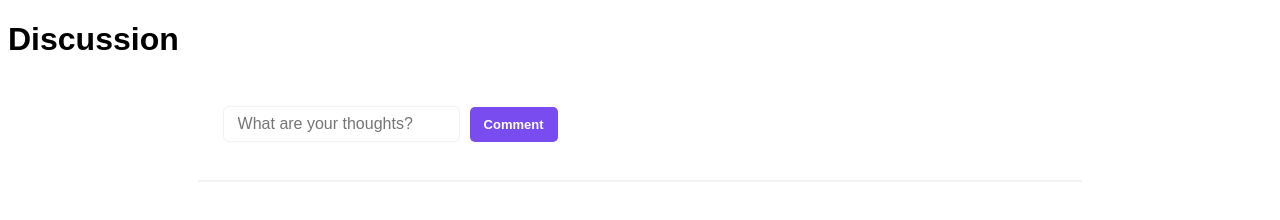
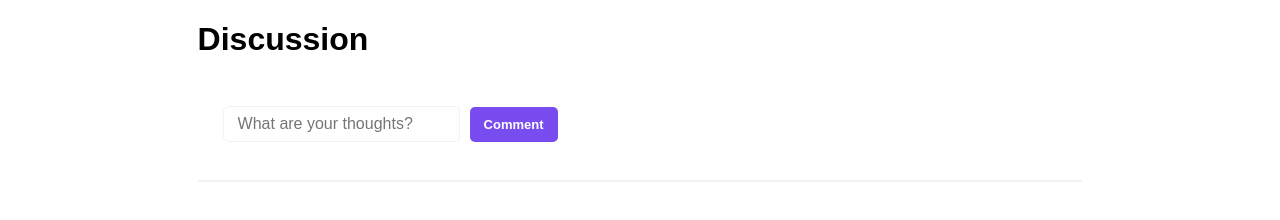
Before and after one commit to indexzero0/demo-project-1, a website: page frontend/index.html in a window 1280 px wide. Drawn offline with nearby package versions, Linux system fonts and the light colour scheme; no server answers.

Commit message:
Move the discussion header into the header
This ensures its at least aligned with the rest of the app and not hanging out to the left

```diff
--- a/frontend/app.js
+++ b/frontend/app.js
@@ -275,6 +275,7 @@ class App extends React.Component {
 
     return (
       <div>
+        <h1>Discussion</h1>
         <div className="primary">
           <img className="thumbnail" src={this.state.currentUser.thumbnail} />
           <CommentForm
--- a/frontend/index.html
+++ b/frontend/index.html
@@ -14,7 +14,6 @@
 
     </head>
     <body>
-        <h1>Discussion</h1>
         <div id="discussion" class="discussion"></div>
     </body>
 </html>
```
